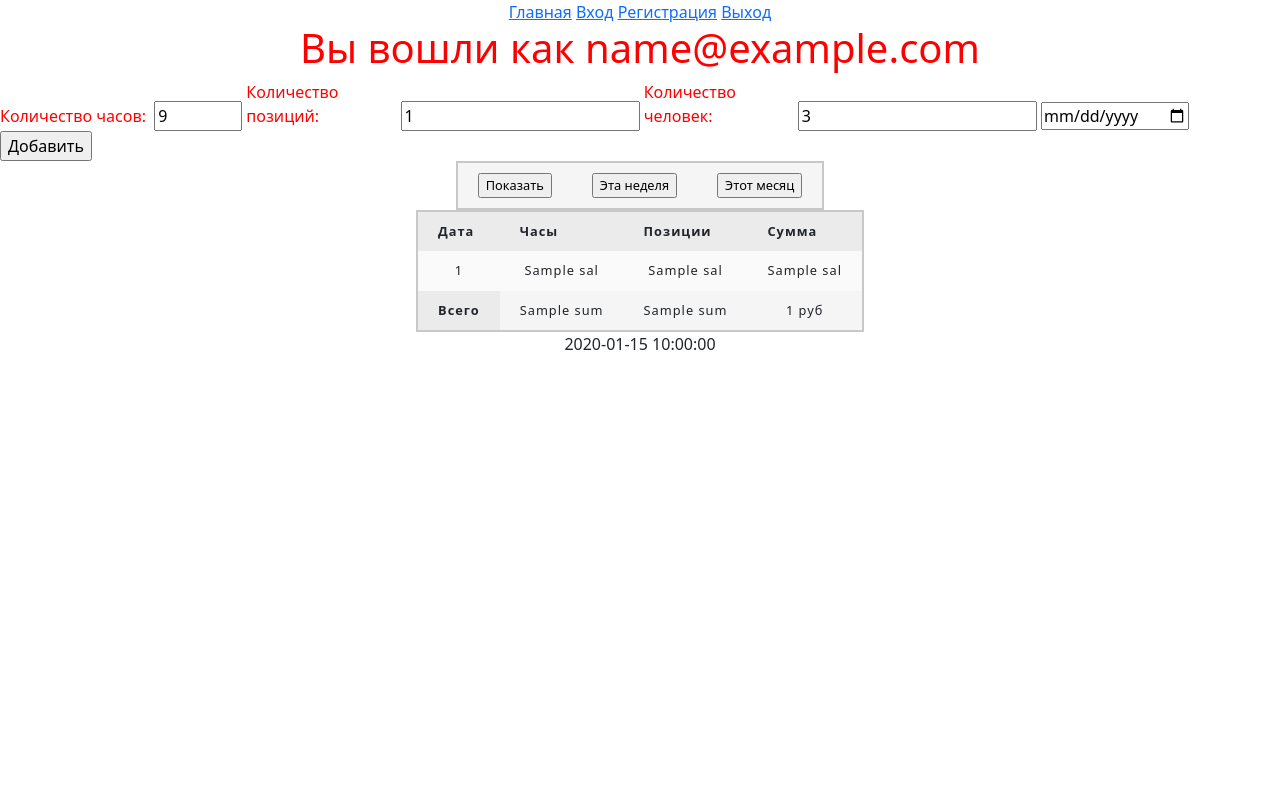
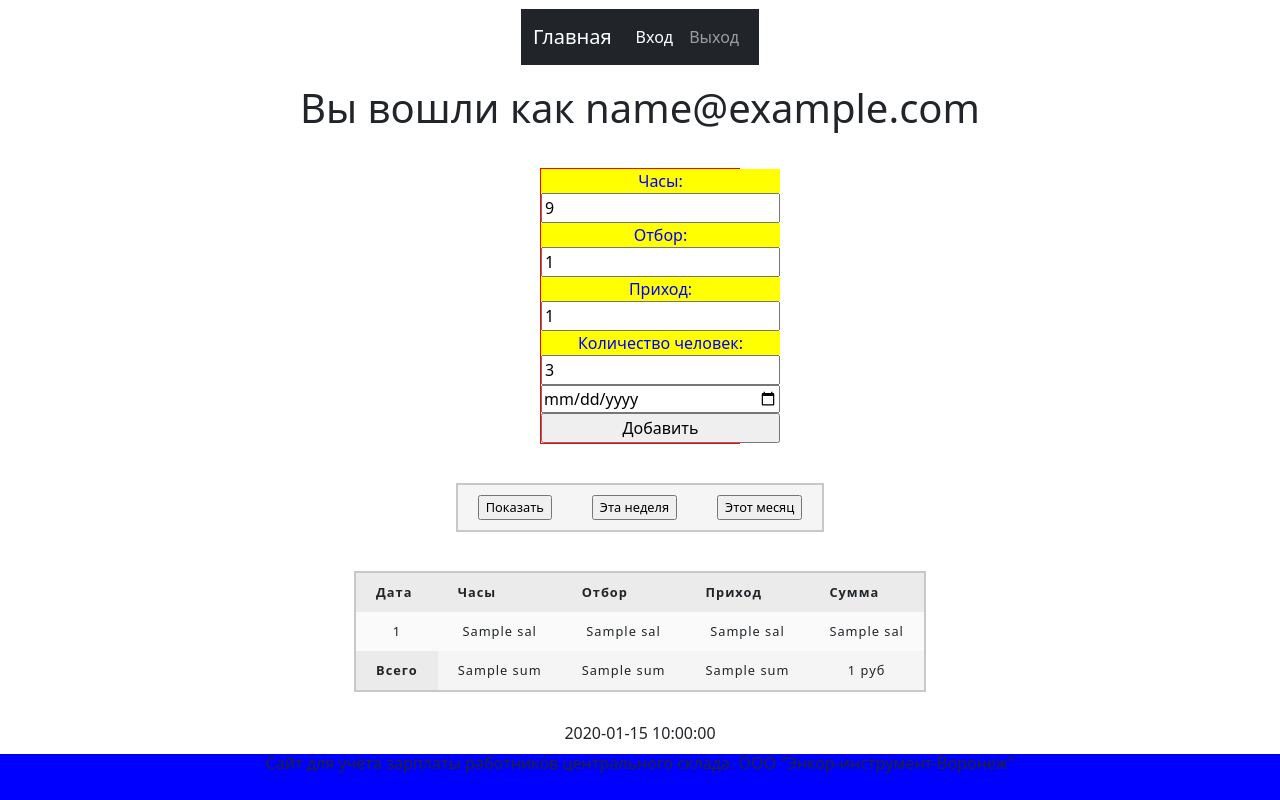
Before and after one commit to sober21/site_salaryProject, a Flask app: template main/templates/dashboard.html in a window 1280 px wide. Run offline with Flask 3, Linux system fonts and the light colour scheme; the template is opened without the code that fills it: most values are stand-ins (such as "Sample title", 1, 10 or a date in 2020); parts of the project's set-up code (start-up, migrations or seed data) failed here and were passed over.

Commit message:
Сделано:     Приход добавляется в базу и показывается в таблицах;
Проблемы:
    Почему-то по-разному отображаюся главная страница и
    старница входа;

Добавить/изменить:
    Разобраться с отображением(html, css);
    Сделать, чтобы не сбрасывалась сессия при ошибке;
    Добавить вывод зарплаты в определенный
    промежуток времни;
    Нормальные названия функций, файлов, переменных;
    Сделать добавление в базу данных через классы;
    Нужны тесты;

```diff
--- a/main/my_database.py
+++ b/main/my_database.py
@@ -149,6 +149,10 @@ if __name__ == '__main__':
     #                           'id integer primary key autoincrement,'
     #                           'email text not null unique,'
     #                           'password text not null)')
-    # us = execute_read_query(connection, 'select email from users')
+    # u = execute_read_query(connection, 'select * from salary_users where email = "max@mail.ru"')
+    # print(u)
+    # execute_query(connection, 'ALTER TABLE salary_users ADD incoming_positions INT DEFAULT 0')
+    # us = execute_read_query(connection, 'select * from salary_users where email = "max@mail.ru"')
     # print(us)
-    print(table)
+    #
+    pass
--- a/main/static/style.css
+++ b/main/static/style.css
@@ -3,10 +3,21 @@ html,body {
   width: 100%;
   place-items: center;
   background: #87CEEB;
+  display: grid;
 }
 
-h1 {
-    color:red
+footer {
+    height: 100%;
+    width: 100%;
+    text-align: center;
+    margin-up: 50px;
+    background-color: blue;
+}
+
+
+.menu {
+    background-color: red;
+    border: solid 2px green;
 }
 
 table {
@@ -14,6 +25,7 @@ table {
   border: 2px solid rgb(200,200,200);
   letter-spacing: 1px;
   font-size: 0.8rem;
+
 }
 
 td, th {
@@ -40,3 +52,24 @@ tr:nth-child(odd) td {
 caption {
   padding: 10px;
 }
+
+.label-dash {
+    text-align: center;
+    width: 100%;
+    color: blue;
+    background-color: yellow;
+}
+
+.salary {
+    display: grid;
+    width: 200px;
+    border: 1px solid red;
+
+}
+
+.div-for-form {
+    display: flex;
+    align-items: center;
+    justify-content: center;
+    padding:10px;
+}
--- a/main/templates/base.html
+++ b/main/templates/base.html
@@ -8,14 +8,34 @@
     <link href="https://cdn.jsdelivr.net/npm/bootstrap@5.0.2/dist/css/bootstrap.min.css" rel="stylesheet" integrity="sha384-EVSTQN3/azprG1Anm3QDgpJLIm9Nao0Yz1ztcQTwFspd3yD65VohhpuuCOmLASjC" crossorigin="anonymous">
 </head>
 <body>
-<div class="menu">
-    <a href="{{ url_for('index') }}">Главная</a>
-    <a href="{{ url_for('login') }}">Вход</a>
-    <a href="{{ url_for('register') }}">Регистрация</a>
-    <a href="{{ url_for('logout') }}">Выход</a>
-</div>
+<nav class="navbar navbar-expand-lg navbar-dark bg-dark">
+  <div class="container-fluid">
+    <a class="navbar-brand" href="{{ url_for('index') }}">Главная</a>
+    <button class="navbar-toggler" type="button" data-bs-toggle="collapse" data-bs-target="#navbarNavAltMarkup" aria-controls="navbarNavAltMarkup" aria-expanded="false" aria-label="Toggle navigation">
+      <span class="navbar-toggler-icon"></span>
+    </button>
+    <div class="collapse navbar-collapse" id="navbarNavAltMarkup">
+      <div class="navbar-nav">
+        <a class="nav-link active" aria-current="page" href="{{ url_for('login') }}">Вход</a>
+        <a class="nav-link" href="{{ url_for('logout') }}">Выход</a>
+      </div>
+    </div>
+  </div>
+</nav>
+<!--<div class="menu">-->
+<!--    <a href="{{ url_for('index') }}">Главная</a>-->
+<!--    <a href="{{ url_for('login') }}">Вход</a>-->
+<!--    <a href="{{ url_for('register') }}">Регистрация</a>-->
+<!--    <a href="{{ url_for('logout') }}">Выход</a>-->
+<!--</div>-->
     {% block content %}
 
     {% endblock content %}
+
 </body>
+<footer>
+    <div>
+        <h6>Сайт для учёта зарплаты работников центрального склада. ООО "Энкор-инструмент-Воронеж"</h6>
+    </div>
+</footer>
 </html>
--- a/main/templates/dashboard.html
+++ b/main/templates/dashboard.html
@@ -11,17 +11,21 @@
 <body>
 {% block content %}
 <h1>Вы вошли как {{ email }}</h1>
-
-<form action="" method="post">
-    <label for="hours">Количество часов:</label>
-    <input type="number" id="hours" name="hours" min="1" max="12" value="9">
-    <label for="positions">Количество позиций:</label>
-    <input type="number" name="positions" id="positions" min="1" value="1">
-    <label for="mens">Количество человек:</label>
-    <input type="number" name="mens" id="mens" min="1" value="3">
-    <input type="date" name="date" value="{{ cur_date }}" min="2018-01-01" max="{{ cur_date }}"/>
+<div class="div-for-form">
+<form class="salary" action="" method="post">
+    <label class="label-dash" for="hours">Часы:</label>
+    <input type="number" id="hours" name="hours" min="1" max="12" value="9" placeholder="Количество отработанных часов">
+    <label class="label-dash" for="positions">Отбор:</label>
+    <input type="number" name="positions" id="positions" min="1" value="1" placeholder="Количество отобранных позиций">
+    <label class="label-dash" for="incoming_positions">Приход:</label>
+    <input type="number" name="incoming_positions" id="incoming_positions" min="1" value="1" placeholder="Количество принятых позиций">
+    <label class="label-dash" for="mens">Количество человек:</label>
+    <input type="number" name="mens" id="mens" min="1" value="3" placeholder="Количество работавших людей">
+    <input type="date" name="date" value="{{ cur_date }}" min="2024-01-01" max="{{ cur_date }}"/>
     <input type="submit" value="Добавить">
 </form>
+</div>
+<div class="div-for-form">
 <table>
 <tr><td><form method="post">
     <input type="submit" name="get_salary" value="Показать">
@@ -34,12 +38,15 @@
 </form></td>
 </tr>
 </table>
+</div>
+<div class="div-for-form">
 <table>
     {% if sal_data %}
     <tr>
         <th>Дата</th>
         <th>Часы</th>
-        <th>Позиции</th>
+        <th>Отбор</th>
+        <th>Приход</th>
         <th>Сумма</th>
     </tr>
     {% for i in sal_data %}
@@ -47,6 +54,7 @@
         <td>{{ i[0] }}</td>
         <td>{{ i[1] }}</td>
         <td>{{ i[3] }}</td>
+        <td>{{ i[4] }}</td>
         <td>{{ i[2] }}</td>
     </tr>
 
@@ -55,11 +63,13 @@
         <th>Всего</th>
         <td>{{ sum[0][1] }}</td>
         <td>{{ sum[0][2] }}</td>
+        <td>{{ sum[0][3] }}</td>
         <td>{{ sum[0][0] }} руб</td>
     </tr>
 
     {% endif %}
 </table>
+</div>
 {% if sal_today %}
 {{sal_today}}
 {% endif %}
--- a/main/views.py
+++ b/main/views.py
@@ -23,7 +23,7 @@ def index():
         hours = request.form.get('hours')
         positions = request.form.get('positions')
         mens = request.form.get('mens')
-        salary = salary_of_one_day(hours, positions, mens)
+        salary = salary_of_one_day(h=hours, pos=positions, emp=mens, inc_pos=0)
         date = render_date(date)
         res = int(salary)
         return render_template('index.html', cur_date=current_data,
@@ -59,29 +59,29 @@ def dashboard():
         sal_today, sal_data, sum_of_period = None, None, None
         if 'get_salary' in request.form:
             sal_data = execute_read_query(connection,
-                                          f'SELECT date,hours,salary, positions FROM salary_users WHERE '
+                                          f'SELECT date,hours,salary, positions, incoming_positions FROM salary_users WHERE '
                                           f'email = "{session["email"]}" ORDER BY date ASC')
             sum_of_period = execute_read_query(connection,
-                                               f'SELECT SUM(salary), SUM(hours), SUM(positions) FROM salary_users WHERE '
+                                               f'SELECT SUM(salary), SUM(hours), SUM(positions), SUM(incoming_positions) FROM salary_users WHERE '
                                                f'email = "{session["email"]}"')
             sal_data = convert_salary_and_date(sal_data)
         elif 'get_week' in request.form:
             first_day = first_day_week(current_data)
-            sal_data = execute_read_query(connection, f'SELECT date, hours, salary, positions FROM salary_users WHERE '
+            sal_data = execute_read_query(connection, f'SELECT date, hours, salary, positions, incoming_positions FROM salary_users WHERE '
                                                       f'email = "{session["email"]}" and date >= "{first_day}" '
                                                       f'ORDER BY date ASC')
             sum_of_period = execute_read_query(connection,
-                                               f'SELECT SUM(salary), SUM(hours), SUM(positions) FROM salary_users WHERE '
+                                               f'SELECT SUM(salary), SUM(hours), SUM(positions), SUM(incoming_positions) FROM salary_users WHERE '
                                                f'email= "{session["email"]}" and date >= "{first_day}"')
 
             sal_data = convert_salary_and_date(sal_data)
         elif 'get_month' in request.form:
-            sal_data = execute_read_query(connection, f'SELECT date, hours, salary, positions FROM salary_users '
+            sal_data = execute_read_query(connection, f'SELECT date, hours, salary, positions, incoming_positions FROM salary_users '
                                                       f'WHERE email = "{session["email"]}" and '
                                                       f'strftime("%m", date) >= strftime("%m", "now") '
                                                       f'ORDER BY date ASC')
             sum_of_period = execute_read_query(connection,
-                                               f'SELECT SUM(salary),SUM(hours), SUM(positions) FROM salary_users '
+                                               f'SELECT SUM(salary),SUM(hours), SUM(positions), SUM(incoming_positions) FROM salary_users '
                                                f'WHERE email = "{session["email"]}" and '
                                                f'strftime("%m", date) >= strftime("%m", "now")')
             sal_data = convert_salary_and_date(sal_data)
@@ -90,13 +90,16 @@ def dashboard():
             hours = request.form.get('hours')
             positions = request.form.get('positions')
             mens = request.form.get('mens')
+            incoming_positions = request.form['incoming_positions']
             price = execute_read_query(connection,
-                                                 f'SELECT hour_price, position_price FROM employees WHERE email = "{session["email"]}"')
+                                       f'SELECT hour_price, position_price FROM employees WHERE email = "{session["email"]}"')
             pr_hour, pr_pos = price[0][0], price[0][1]
-            salary = salary_of_one_day(hours, positions, mens, pr_hour=pr_hour, pr_pos=pr_pos)
+            salary = salary_of_one_day(h=hours, pos=positions, emp=mens, inc_pos=incoming_positions,
+                                       pr_hour=pr_hour, pr_pos=pr_pos)
 
-            execute_query(connection, f'REPLACE INTO salary_users (email, date, salary, hours, positions) '
-                                      f'VALUES("{session["email"]}", "{date}", {salary}, {hours}, {int(int(positions) / int(mens))})')
+            execute_query(connection, f'REPLACE INTO salary_users (email, date, salary, hours, positions, incoming_positions) '
+                                      f'VALUES("{session["email"]}", "{date}", {salary}, {hours}, '
+                                      f'{int(int(positions) / int(mens))}, {int(int(incoming_positions) / int(mens))})')
             date = render_date(date)
             sal_today = f'{date}: {int(salary)} руб.'
         return render_template('dashboard.html', cur_date=current_data, sal_data=sal_data, sal_today=sal_today,
```
Also changed, not shown: main/app.py (+7 -4 lines), main/templates/index.html (+10 -7 lines), main/templates/login.html (+28 -2 lines), main/db_main.sqlite.
